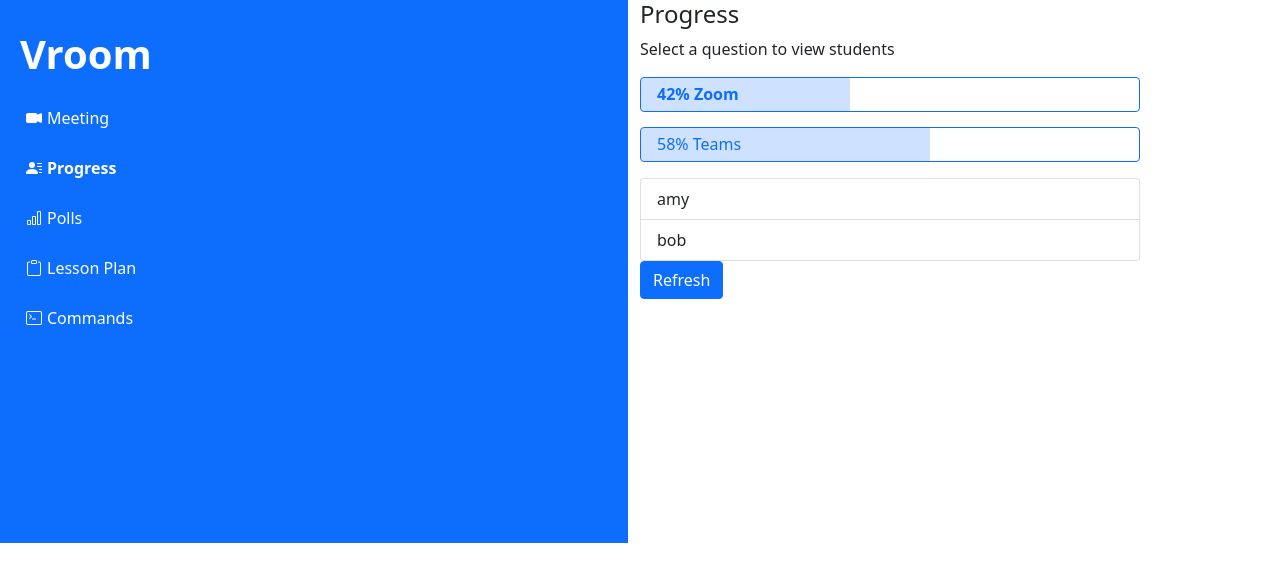
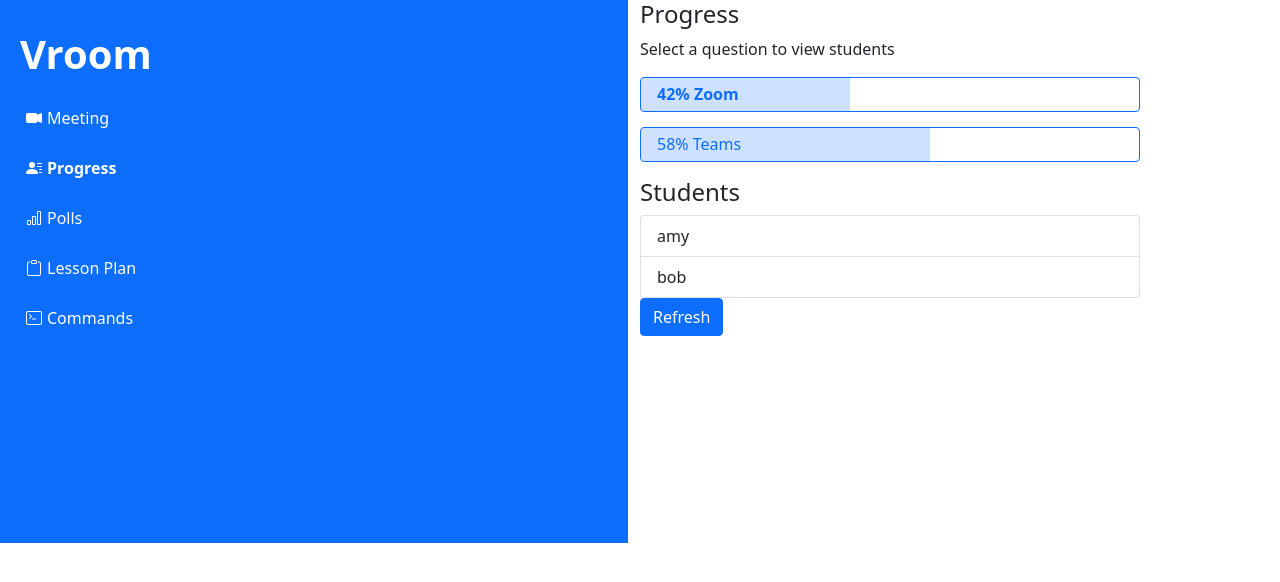
Before and after one commit to barney54321/Vroom, a React (Create React App) app: page / in a window 1280 px wide. Both pictures are taken after a click on the tab "Progress". Shown: the top 582 px of the page. Built offline with nearby package versions, Linux system fonts and the light colour scheme.

Commit message:
add students header

```diff
--- a/src/Components/Tabs/DefaultProgress.js
+++ b/src/Components/Tabs/DefaultProgress.js
@@ -12,7 +12,7 @@ const DefaultProgress = () => {
         setPolls
     } = useContext(VroomContext);
 
-    const progress = [{question: "q1", students: ["amy", "bob"], value: 90}]
+    const progress = [{question: "q1", students: ["amy", "bob"], value: 90},  {question: "q2", students: ["caro", "db"], value: 90}]
 
     const refresh = () => {
         // refresh button
@@ -26,6 +26,7 @@ const DefaultProgress = () => {
                 <BarObject question=" " activeIndex={activeIndex} setActiveIndex={setActiveIndex}></BarObject>
             </div>
             <div className="students">
+                {showStudents && <h4>Students</h4>}
                 <ListGroup>
                     {showStudents && progress[activeIndex].students.map((student, index) => <ListGroup.Item >{student}</ListGroup.Item>)}
                 </ListGroup>
--- a/src/Components/Tabs/Poll/ViewPoll.js
+++ b/src/Components/Tabs/Poll/ViewPoll.js
@@ -38,6 +38,7 @@ const ViewPoll = () => {
                 <BarObject values={values} votes={votes} question={question} activeIndex={activeIndex} setActiveIndex={setActiveIndex}></BarObject>
             </div>
             <div className="students">
+                {showStudentsForPoll && <h4>Students</h4>}
                 <ListGroup>
                     {showStudentsForPoll && poll[activeIndex].students.map((student, index) => <ListGroup.Item >{student}</ListGroup.Item>)}
                 </ListGroup>
```
